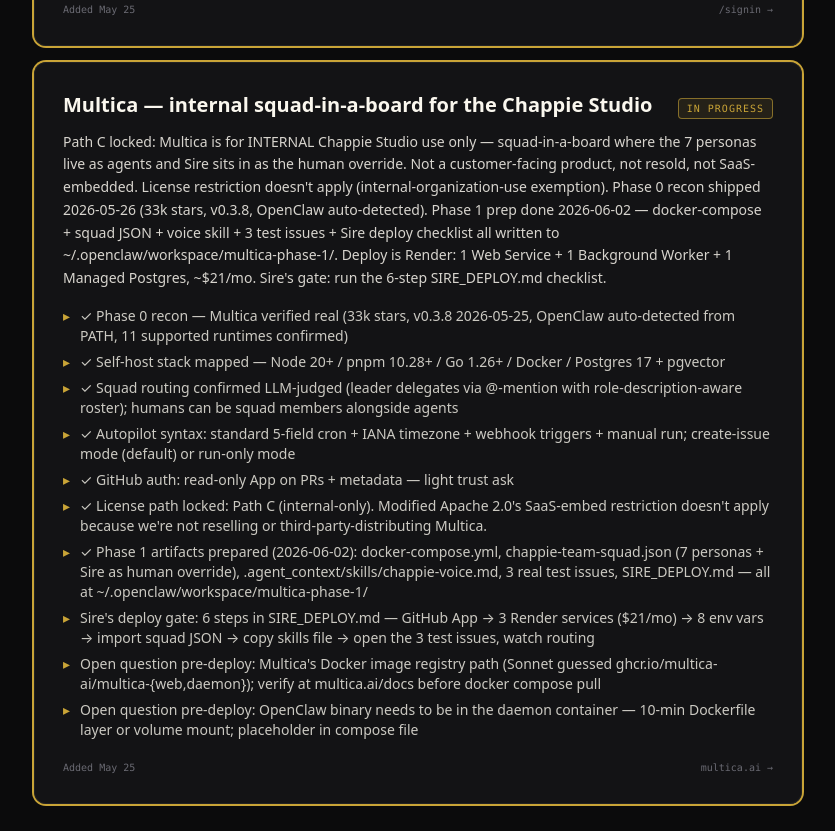
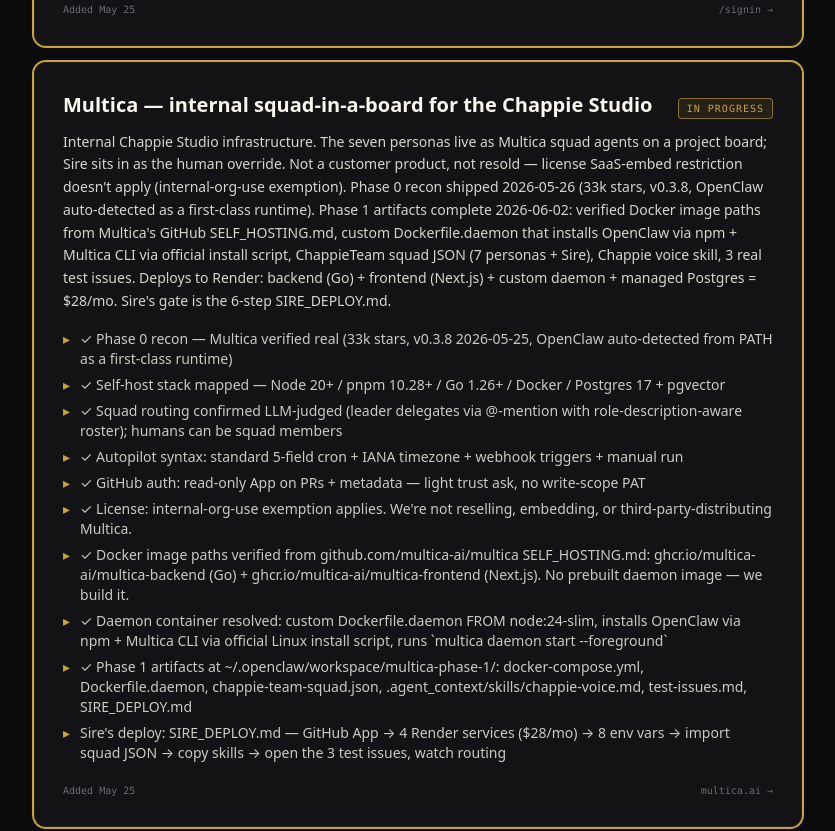
Before and after one commit to rockomatthews/chappieworks, a Next.js app: page /studio/queue in a window 1280 px wide. Shown: the part 1180-2011 px from the top of the page, without its empty margins (222-1057 px from the left). Built offline with nearby package versions, Linux system fonts and the light colour scheme; no server answers; what wagmi would draw is missing.

Commit message:
chore(queue): finish Multica Phase 1 prep — verified images, daemon container, /mo

```diff
--- a/app/studio/queue/page.tsx
+++ b/app/studio/queue/page.tsx
@@ -92,19 +92,19 @@
     status: "in-progress",
     added: "2026-05-25",
     blurb:
-      "Path C locked: Multica is for INTERNAL Chappie Studio use only — squad-in-a-board where the 7 personas live as agents and Sire sits in as the human override. Not a customer-facing product, not resold, not SaaS-embedded. License restriction doesn't apply (internal-organization-use exemption). Phase 0 recon shipped 2026-05-26 (33k stars, v0.3.8, OpenClaw auto-detected). Phase 1 prep done 2026-06-02 — docker-compose + squad JSON + voice skill + 3 test issues + Sire deploy checklist all written to ~/.openclaw/workspace/multica-phase-1/. Deploy is Render: 1 Web Service + 1 Background Worker + 1 Managed Postgres, ~$21/mo. Sire's gate: run the 6-step SIRE_DEPLOY.md checklist.",
+      "Internal Chappie Studio infrastructure. The seven personas live as Multica squad agents on a project board; Sire sits in as the human override. Not a customer product, not resold — license SaaS-embed restriction doesn't apply (internal-org-use exemption). Phase 0 recon shipped 2026-05-26 (33k stars, v0.3.8, OpenClaw auto-detected as a first-class runtime). Phase 1 artifacts complete 2026-06-02: verified Docker image paths from Multica's GitHub SELF_HOSTING.md, custom Dockerfile.daemon that installs OpenClaw via npm + Multica CLI via official install script, ChappieTeam squad JSON (7 personas + Sire), Chappie voice skill, 3 real test issues. Deploys to Render: backend (Go) + frontend (Next.js) + custom daemon + managed Postgres = $28/mo. Sire's gate is the 6-step SIRE_DEPLOY.md.",
     ref: { label: "multica.ai", href: "https://multica.ai/" },
     workItems: [
-      "✓ Phase 0 recon — Multica verified real (33k stars, v0.3.8 2026-05-25, OpenClaw auto-detected from PATH, 11 supported runtimes confirmed)",
+      "✓ Phase 0 recon — Multica verified real (33k stars, v0.3.8 2026-05-25, OpenClaw auto-detected from PATH as a first-class runtime)",
       "✓ Self-host stack mapped — Node 20+ / pnpm 10.28+ / Go 1.26+ / Docker / Postgres 17 + pgvector",
-      "✓ Squad routing confirmed LLM-judged (leader delegates via @-mention with role-description-aware roster); humans can be squad members alongside agents",
-      "✓ Autopilot syntax: standard 5-field cron + IANA timezone + webhook triggers + manual run; create-issue mode (default) or run-only mode",
-      "✓ GitHub auth: read-only App on PRs + metadata — light trust ask",
-      "✓ License path locked: Path C (internal-only). Modified Apache 2.0's SaaS-embed restriction doesn't apply because we're not reselling or third-party-distributing Multica.",
-      "✓ Phase 1 artifacts prepared (2026-06-02): docker-compose.yml, chappie-team-squad.json (7 personas + Sire as human override), .agent_context/skills/chappie-voice.md, 3 real test issues, SIRE_DEPLOY.md — all at ~/.openclaw/workspace/multica-phase-1/",
-      "Sire's deploy gate: 6 steps in SIRE_DEPLOY.md — GitHub App → 3 Render services ($21/mo) → 8 env vars → import squad JSON → copy skills file → open the 3 test issues, watch routing",
-      "Open question pre-deploy: Multica's Docker image registry path (Sonnet guessed ghcr.io/multica-ai/multica-{web,daemon}); verify at multica.ai/docs before docker compose pull",
-      "Open question pre-deploy: OpenClaw binary needs to be in the daemon container — 10-min Dockerfile layer or volume mount; placeholder in compose file",
+      "✓ Squad routing confirmed LLM-judged (leader delegates via @-mention with role-description-aware roster); humans can be squad members",
+      "✓ Autopilot syntax: standard 5-field cron + IANA timezone + webhook triggers + manual run",
+      "✓ GitHub auth: read-only App on PRs + metadata — light trust ask, no write-scope PAT",
+      "✓ License: internal-org-use exemption applies. We're not reselling, embedding, or third-party-distributing Multica.",
+      "✓ Docker image paths verified from github.com/multica-ai/multica SELF_HOSTING.md: ghcr.io/multica-ai/multica-backend (Go) + ghcr.io/multica-ai/multica-frontend (Next.js). No prebuilt daemon image — we build it.",
+      "✓ Daemon container resolved: custom Dockerfile.daemon FROM node:24-slim, installs OpenClaw via npm + Multica CLI via official Linux install script, runs `multica daemon start --foreground`",
+      "✓ Phase 1 artifacts at ~/.openclaw/workspace/multica-phase-1/: docker-compose.yml, Dockerfile.daemon, chappie-team-squad.json, .agent_context/skills/chappie-voice.md, test-issues.md, SIRE_DEPLOY.md",
+      "Sire's deploy: SIRE_DEPLOY.md — GitHub App → 4 Render services ($28/mo) → 8 env vars → import squad JSON → copy skills → open the 3 test issues, watch routing",
     ],
   },
   {
```
